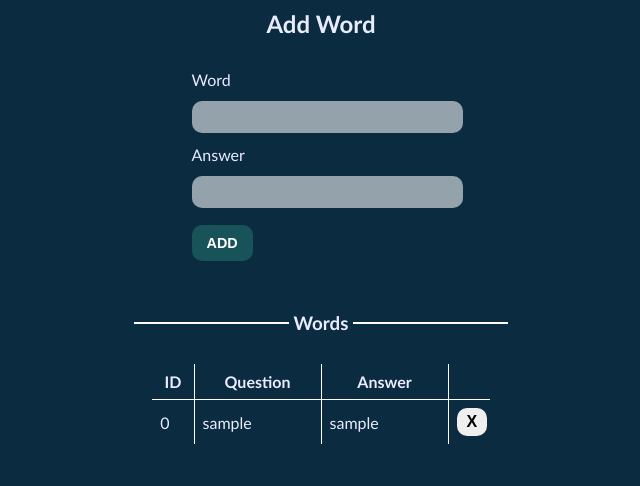
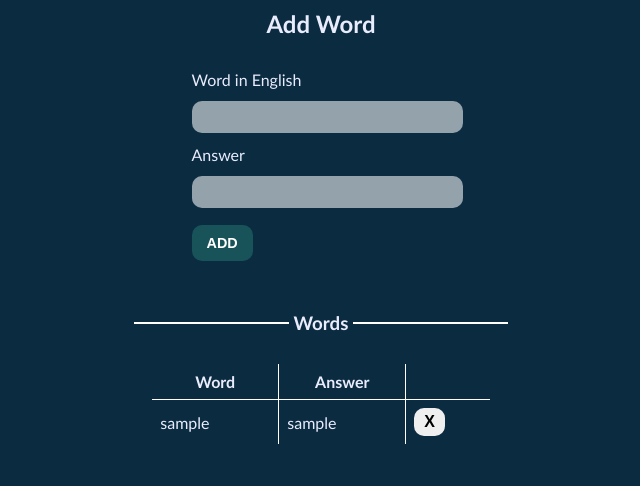
Before and after one commit to Paefax/paefax-language-app, a Vue app: page /quiz/create in a window 1280 px wide. Both pictures are taken after typing "Sample", "Sample" into the empty fields and a click on the button "ADD". Shown: the part 561-1047 px from the top of the page, without its empty margins (319-959 px from the left). Built offline with nearby package versions, Linux system fonts and the light colour scheme; no server answers.

Commit message:
Remove ID & Update header to Word in English

```diff
--- a/src/views/CreateQuizView.vue
+++ b/src/views/CreateQuizView.vue
@@ -20,7 +20,7 @@
 
       <h2>Add Word</h2>
       <form id="add-question-form">
-        <label for="word">Word</label>
+        <label for="word">Word in English</label>
         <input type="text" id="word" name="word" v-model="wordToAdd" />
         <label for="answer">Answer</label>
         <input type="text" id="answer" name="answer" v-model="answerToAdd" />
@@ -35,13 +35,11 @@
         <section>
           <table id="added-questions-table" v-if="addedWords.length > 0">
             <thead>
-              <th id="id-header">ID</th>
-              <th id="question-header">Question</th>
+              <th id="question-header">Word</th>
               <th id="answer-header">Answer</th>
               <th id="empty-header"></th>
             </thead>
             <tbody v-for="(question, index) in addedWords" :key="index">
-              <td>{{ index }}</td>
               <td>{{ question.word }}</td>
               <td>{{ question.correctAnswer }}</td>
               <td id="delete-column">
```
